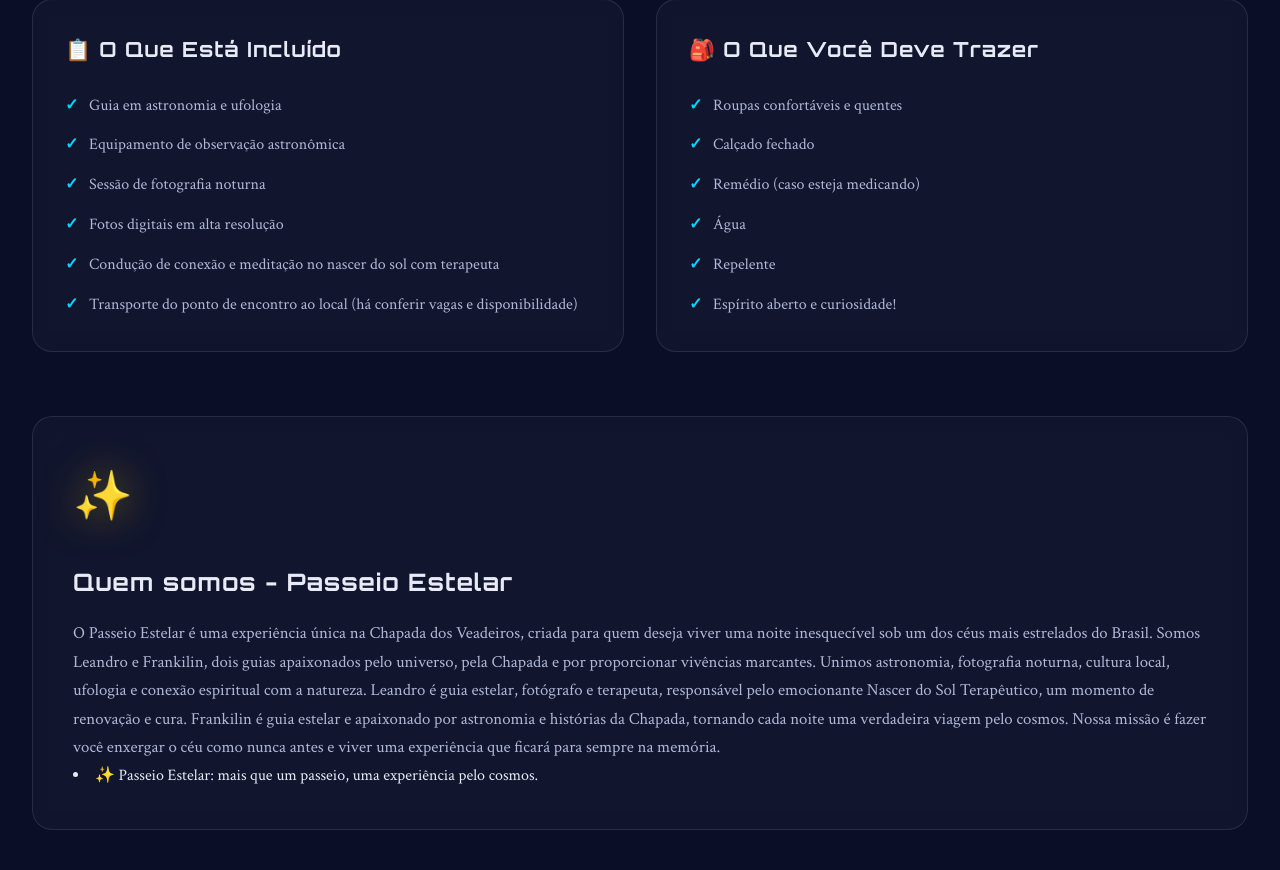
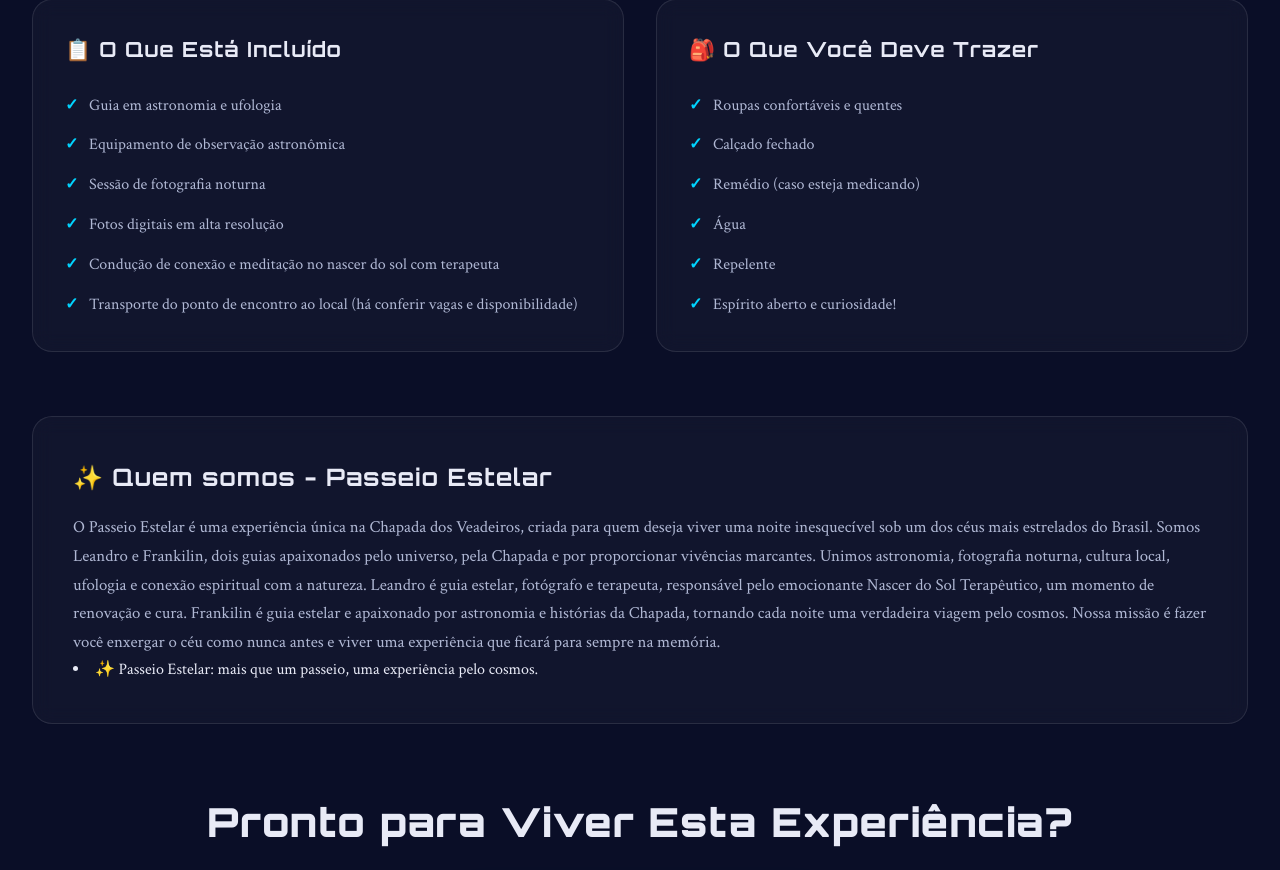
Before and after one commit to passeioestelar-lang/passeioestelar, a Flask app: page /sobre in a window 1280 px wide. Shown: the part 1178-2048 px from the top of the page. Run offline with Flask 3, Linux system fonts and the light colour scheme.

Commit message:
about.html

```diff
--- a/templates/about.html
+++ b/templates/about.html
@@ -65,8 +65,7 @@
 
         <div class="experience-grid">
             <div class="experience-card" data-delay="0">
-                <div class="card-icon">✨</div>
-                <h3 class="card-title">Quem somos - Passeio Estelar</h3>
+                <h3 class="card-title">✨ Quem somos - Passeio Estelar</h3>
                 <p class="card-text">
                 O Passeio Estelar é uma experiência única na Chapada dos Veadeiros, criada para quem deseja viver uma noite inesquecível sob um dos céus mais estrelados do Brasil.
                 Somos Leandro e Frankilin, dois guias apaixonados pelo universo, pela Chapada e por proporcionar vivências marcantes. Unimos astronomia, fotografia noturna, cultura local, ufologia e conexão espiritual com a natureza.
```
